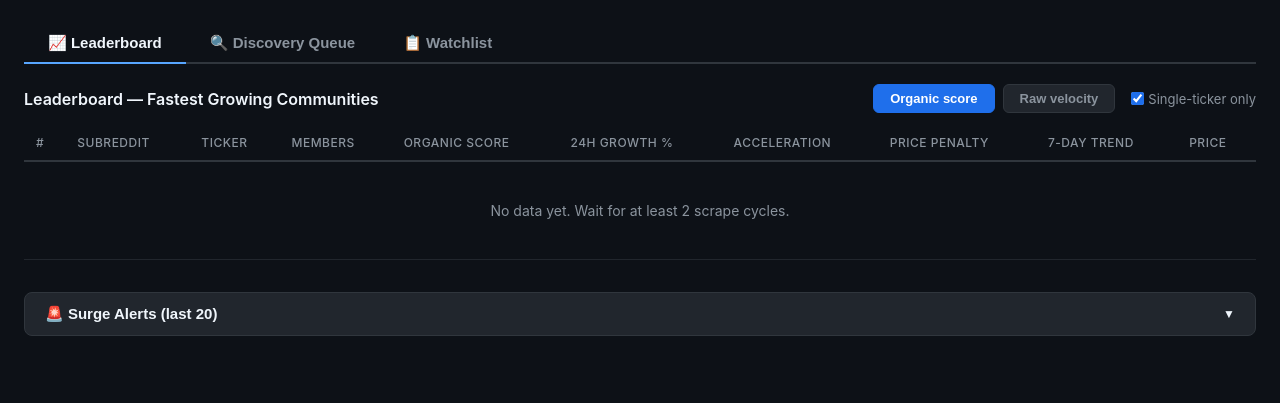
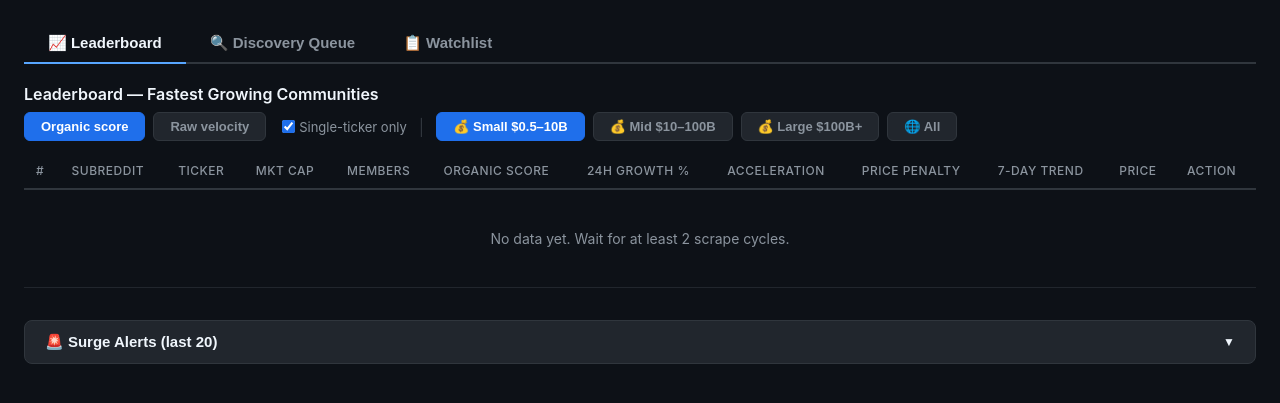
Before and after one commit to doggydogworld1/reddit-tracker, a Flask app: page / in a window 1280 px wide. Shown: the part 59-462 px from the top of the page. Run offline with Flask 3, Linux system fonts and the light colour scheme; data comes from the database, SQL or seed files in the repository; data that the repository does not hold is empty.

Commit message:
Add deactivate button to leaderboard table rows

```diff
--- a/analyzer.py
+++ b/analyzer.py
@@ -20,6 +20,42 @@ def _ensure_datetime(val):
 
 # ── Price move cache ──────────────────────────────────────────────────────────
 _price_cache = {}  # key: "{ticker}_{days}d_{date}" → (pct_change, timestamp)
+
+
+# ── Market cap cache ──────────────────────────────────────────────────────────
+# Cached daily: key = "{ticker}_mcap_{today}"
+
+
+def get_market_cap(ticker):
+    """Returns market cap in USD (raw number). Cached daily via _price_cache."""
+    if not ticker:
+        return None
+    today = date.today().isoformat()
+    cache_key = f"{ticker}_mcap_{today}"
+    if cache_key in _price_cache:
+        return _price_cache[cache_key]
+    try:
+        import yfinance as yf
+        info = yf.Ticker(ticker).info
+        mcap = info.get("marketCap")
+        _price_cache[cache_key] = mcap
+        return mcap
+    except Exception:
+        _price_cache[cache_key] = None
+        return None
+
+
+def format_market_cap(mcap):
+    """Format market cap as human-readable string: $4.2B, $1.5T, etc."""
+    if mcap is None:
+        return None
+    if mcap >= 1_000_000_000_000:
+        return f"${mcap/1_000_000_000_000:.1f}T"
+    if mcap >= 1_000_000_000:
+        return f"${mcap/1_000_000_000:.1f}B"
+    if mcap >= 1_000_000:
+        return f"${mcap/1_000_000:.0f}M"
+    return f"${mcap:,.0f}"
 
 
 def get_price_move(ticker, lookback_days=1):
@@ -382,6 +418,11 @@ def get_leaderboard(limit=20, ticker_only=False):
         # Remove legacy key if present
         row.pop("price_driven", None)
 
+        # Market cap (cached daily per ticker)
+        mcap = get_market_cap(entry.ticker)
+        row["market_cap"] = mcap
+        row["market_cap_fmt"] = format_market_cap(mcap)
+
         results.append(row)
 
     # Sort by organic_score descending; None values go to the end
--- a/app.py
+++ b/app.py
@@ -70,11 +70,25 @@ def dashboard():
 
 @app.route("/api/leaderboard")
 def api_leaderboard():
-    """Return leaderboard data as JSON. ?sort=organic (default) or ?sort=velocity. ?ticker_only=true (default)."""
+    """Return leaderboard data as JSON. ?sort=organic (default) or ?sort=velocity. ?ticker_only=true (default). ?cap=small|mid|large|all."""
     limit = request.args.get("limit", 50, type=int)
     sort = request.args.get("sort", "organic")
     ticker_only = request.args.get("ticker_only", "true").lower() == "true"
+    cap = request.args.get("cap", "small")
     data = get_leaderboard(limit, ticker_only=ticker_only)
+
+    # Market cap filter
+    if cap == "small":
+        data = [r for r in data if r["market_cap"] is not None
+                and 500_000_000 <= r["market_cap"] <= 10_000_000_000]
+    elif cap == "mid":
+        data = [r for r in data if r["market_cap"] is not None
+                and 10_000_000_000 < r["market_cap"] <= 100_000_000_000]
+    elif cap == "large":
+        data = [r for r in data if r["market_cap"] is not None
+                and r["market_cap"] > 100_000_000_000]
+    # "all" returns everything including None market caps
+
     if sort == "velocity":
         data = sorted(data, key=lambda r: r["velocity_pct"] or 0, reverse=True)
     # organic sort is already default from get_leaderboard()
--- /dev/null
+++ b/check_snapshots.py
@@ -0,0 +1,6 @@
+import sqlite3
+c = sqlite3.connect("/app/data/reddit_tracker.db")
+r = c.execute("SELECT subreddit, COUNT(*) as cnt FROM snapshots GROUP BY subreddit ORDER BY cnt DESC LIMIT 10").fetchall()
+for x in r:
+    print(x)
+print("Total:", c.execute("SELECT COUNT(*) FROM snapshots").fetchone()[0])
--- a/config.py
+++ b/config.py
@@ -64,6 +64,12 @@ DISCOVERY_SEEDS = [
 ADMIN_SEED_TOKEN = "changeme123"   # Change before deploying — protects /admin/seed endpoint
 SCRAPE_HEADERS = {"User-Agent": "Mozilla/5.0 (compatible; stock-tracker/1.0; personal project)"}
 
+# Market cap filter for leaderboard display
+MARKET_CAP_FILTER = {
+    "min_billions": 0.5,    # exclude micro-caps below $500M (too illiquid)
+    "max_billions": 10.0,   # exclude large-caps above $10B
+}
+
 # Organic score: penalize velocity when stock already made a big price move
 ORGANIC_SCORE = {
     "threshold_1d":  8.0,    # 1-day price move % where penalty = 0.5
--- a/templates/dashboard.html
+++ b/templates/dashboard.html
@@ -138,6 +138,11 @@
                         <input type="checkbox" id="chk-ticker-only" checked onchange="fetchLeaderboard()" style="accent-color:#1f6feb;">
                         Single-ticker only
                     </label>
+                    <span style="color:#30363d;margin:0 4px;">|</span>
+                    <button id="btn-cap-small" onclick="setCap('small')" class="sort-btn cap-btn active">💰 Small $0.5–10B</button>
+                    <button id="btn-cap-mid" onclick="setCap('mid')" class="sort-btn cap-btn">💰 Mid $10–100B</button>
+                    <button id="btn-cap-large" onclick="setCap('large')" class="sort-btn cap-btn">💰 Large $100B+</button>
+                    <button id="btn-cap-all" onclick="setCap('all')" class="sort-btn cap-btn">🌐 All</button>
                 </div>
             </div>
             <table id="leaderboard-table">
@@ -146,6 +151,7 @@
                         <th>#</th>
                         <th>Subreddit</th>
                         <th>Ticker</th>
+                        <th>Mkt Cap</th>
                         <th>Members</th>
                         <th>Organic Score</th>
                         <th>24h Growth %</th>
@@ -153,10 +159,11 @@
                         <th title="How much of the velocity score is retained after adjusting for recent price movement. 100% = stock was quiet. Lower = stock already moved.">Price Penalty</th>
                         <th>7-Day Trend</th>
                         <th>Price</th>
+                        <th>Action</th>
                     </tr>
                 </thead>
                 <tbody id="leaderboard-body">
-                    <tr><td colspan="10" class="loading">Loading leaderboard...</td></tr>
+                    <tr><td colspan="12" class="loading">Loading leaderboard...</td></tr>
                 </tbody>
             </table>
         </div>
@@ -221,6 +228,16 @@
         let detailChart = null;
         let expandedRow = null;
         let currentSort = 'organic';
+        let currentCap = 'small';
+
+        // ── Cap filter ─────────────────────────────────────────────────────────
+        function setCap(cap) {
+            currentCap = cap;
+            document.querySelectorAll('.cap-btn').forEach(b => b.classList.remove('active'));
+            const activeBtn = document.getElementById('btn-cap-' + cap);
+            if (activeBtn) activeBtn.classList.add('active');
+            fetchLeaderboard();
+        }
 
         // ── Sort toggle ───────────────────────────────────────────────────────
         function setSort(mode) {
@@ -236,6 +253,17 @@
             const sign = val >= 0 ? '+' : '';
             const cls = val > 0 ? 'positive' : val < 0 ? 'negative' : 'neutral';
             return `<span class="${cls}">${sign}${val.toFixed(2)}%</span>`;
+        }
+
+        function fmtMktCap(fmt, raw) {
+            if (!fmt) return '<span class="no-data">—</span>';
+            let color = '#c9d1d9';
+            if (raw === null || raw === undefined) return '<span class="no-data">—</span>';
+            if (raw < 1_000_000_000) color = '#8b949e';       // gray: sub-$1B
+            else if (raw <= 10_000_000_000) color = '#c9d1d9'; // normal: $1B–$10B
+            else if (raw <= 100_000_000_000) color = '#d29922'; // amber: $10B–$100B
+            else color = '#f85149';                              // red: >$100B large cap
+            return `<span style="color:${color};font-weight:500;">${fmt}</span>`;
         }
 
         function fmtPenalty(val) {
@@ -282,13 +310,13 @@
         async function fetchLeaderboard() {
             try {
                 const tickerOnly = document.getElementById('chk-ticker-only').checked;
-                const resp = await fetch(`/api/leaderboard?limit=20&sort=${currentSort}&ticker_only=${tickerOnly}`);
+                const resp = await fetch(`/api/leaderboard?limit=20&sort=${currentSort}&ticker_only=${tickerOnly}&cap=${currentCap}`);
                 leaderboardData = await resp.json();
                 renderLeaderboard(leaderboardData);
             } catch (e) {
                 console.error('Failed to fetch leaderboard:', e);
                 document.getElementById('leaderboard-body').innerHTML =
-                    '<tr><td colspan="10" class="loading">Failed to load data. Will retry...</td></tr>';
+                    '<tr><td colspan="12" class="loading">Failed to load data. Will retry...</td></tr>';
             }
         }
 
@@ -297,7 +325,7 @@
             tbody.innerHTML = '';
 
             if (!data || data.length === 0) {
-                tbody.innerHTML = '<tr><td colspan="10" class="loading">No data yet. Wait for at least 2 scrape cycles.</td></tr>';
+                tbody.innerHTML = '<tr><td colspan="12" class="loading">No data yet. Wait for at least 2 scrape cycles.</td></tr>';
                 return;
             }
 
@@ -323,6 +351,7 @@
                     <td class="rank">${idx + 1}</td>
                     <td><a class="subreddit-name" href="https://www.reddit.com/r/${item.subreddit}" target="_blank" rel="noopener" onclick="event.stopPropagation()">r/${item.subreddit}</a></td>
                     <td>${tickerHtml}</td>
+                    <td>${fmtMktCap(item.market_cap_fmt, item.market_cap)}</td>
                     <td class="members">${fmtNum(item.members)}</td>
                     <td>${item.organic_score !== null && item.organic_score !== undefined ? fmtPct(item.organic_score) : '<span class="no-data">—</span>'}</td>
                     <td>${fmtPct(item.velocity_pct)}</td>
@@ -330,6 +359,7 @@
                     <td>${fmtPenalty(item.price_penalty)}</td>
                     <td class="sparkline-cell"><canvas id="spark-${item.subreddit}" width="120" height="40"></canvas></td>
                     <td class="price-cell" id="price-${item.subreddit}"><span class="no-data">—</span></td>
+                    <td><button class="btn-deactivate" onclick="event.stopPropagation();deactivateSubreddit('${item.subreddit}', this)" title="Stop tracking this subreddit">✕</button></td>
                 `;
                 tbody.appendChild(tr);
 
@@ -337,7 +367,7 @@
                 const detailTr = document.createElement('tr');
                 detailTr.id = `detail-row-${item.subreddit}`;
                 detailTr.style.display = 'none';
-                detailTr.innerHTML = `<td colspan="10"><div class="detail-panel" id="detail-panel-${item.subreddit}">
+                detailTr.innerHTML = `<td colspan="12"><div class="detail-panel" id="detail-panel-${item.subreddit}">
                     <h3>r/${item.subreddit} — 30-Day Membership History</h3>
                     <div class="detail-chart-container"><canvas id="detail-chart-${item.subreddit}"></canvas></div>
                 </div></td>`;
@@ -668,6 +698,18 @@
             }
         }
 
+        async function deactivateSubreddit(subreddit, btn) {
+            try {
+                await fetch(`/api/watchlist/${subreddit}/deactivate`, { method: 'POST' });
+                if (btn) btn.textContent = '✓';
+                // Refresh leaderboard after a moment
+                setTimeout(fetchLeaderboard, 500);
+            } catch (e) {
+                console.error('Deactivate failed:', e);
+                alert('Failed to deactivate ' + subreddit);
+            }
+        }
+
         // ── Init ───────────────────────────────────────────────────────────────
         document.addEventListener('DOMContentLoaded', function() {
             fetchLeaderboard();
```
Also changed, not shown: check_time.py (added, +10 -0 lines).
